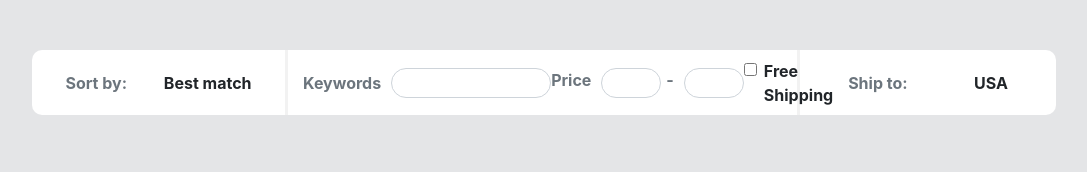
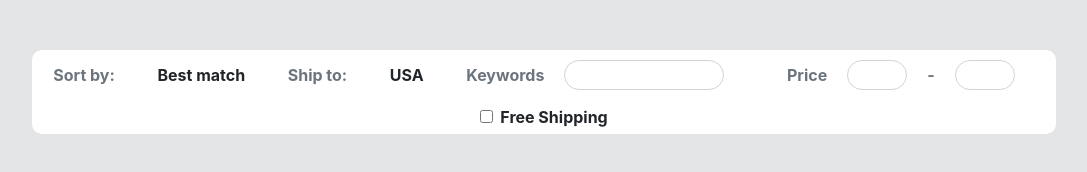
Before and after one commit to victor-myha/Internet-Sh, a plain HTML site: page index.html in a window 1280 px wide. Shown: the whole page, without its empty margins (96-1183 px from the left). Drawn offline with nearby package versions, Linux system fonts and the light colour scheme.

Commit message:
Completed the 1st filtr block

```diff
--- a/css/style.css
+++ b/css/style.css
@@ -3,44 +3,37 @@ body{
 	padding: 0;
 	background: #E4E5E7;
 }
+.goods{
+	display: flex;
+	justify-content: center;
+}
 .first_filtr_block{
 	width: 80%;
-	height: 65px;
+	min-height: 65px;
 	margin-top: 50px;
-	margin-left: 10%;
-	margin-right: 10%;
 	background: white;
 	border-radius: 10px;
 	display: flex;
+	flex-wrap: wrap;
+	justify-content: space-around;
 	align-items: center;
 }
-.filtr_1{
-	border-right: 3px solid #F2F2F2;
-	height: 100%;
-	display: flex;
-	align-items: center;
+.first_filtr_block div{
+	margin:5px 20px;
 }
-.filtr_2{
-	border-right: 3px solid #F2F2F2;
-	height: 100%;
-	display: flex;
-	align-items: center;
+.keywords{
+
 }
 .form-group{
 	margin:0;
-	margin-left: 10px;
 }
-
-.first-f .form-group input{
+.keywords .form-group input{
 	width: 160px;
 	border-radius: 15px;
 	height: 30px;
 }
-.second-f .form-group input{
+.price .form-group input{
 	width: 60px;
 	border-radius: 15px;
 	height: 30px;
 }
-.tyre{
-	margin-left: 5px;
-}
--- a/index.html
+++ b/index.html
@@ -12,20 +12,17 @@
 </header>
 <main>
 	<section class="goods">
-		<div class="first_filtr_block font-weight-bold">
-			<div class="filtr_1 col-md-3 order-md-1 d-flex justify-content-around">
+		<div class="first_filtr_block d-flex font-weight-bold">
 			<div class='text-muted'>Sort by:</div>
 			<div>Best match</div>
-			</div>
-			<div class="filtr_2 order-sm-3 col-sm-12 order-md-2 col-md-6 d-flex justify-content-around">
-				<div class="first-f d-flex align-items-center">
-					<div class='text-muted'>Keywords</div>
+			<div class='text-muted'>Ship to:</div>
+			<div>USA</div>
+			<div class='text-muted d-flex align-items-center keywords'>Keywords
 				<div class="form-group">
 					  <input type="text" class="form-control" id="usr">
 				</div>
 			</div>
-				<div class='second-f text-muted d-flex'>
-					Price
+			<div class='text-muted d-flex align-items-center price'>Price
 				<div class="form-group">
 						  <input type="text" class="form-control" id="usr">
 					</div>
@@ -40,11 +37,7 @@
  					</label>
 			</div>
 		</div>
-			<div class="filtr_3 col-md-3 order-md-3 d-flex justify-content-around">
-				<div class='text-muted'>Ship to:</div>
-				<div>USA</div>
-			</div>
-		</div>
+		<div></div>
 	</section>
 </main>
 <footer>
```
Lines whose indentation alone changed are shown as unchanged.
